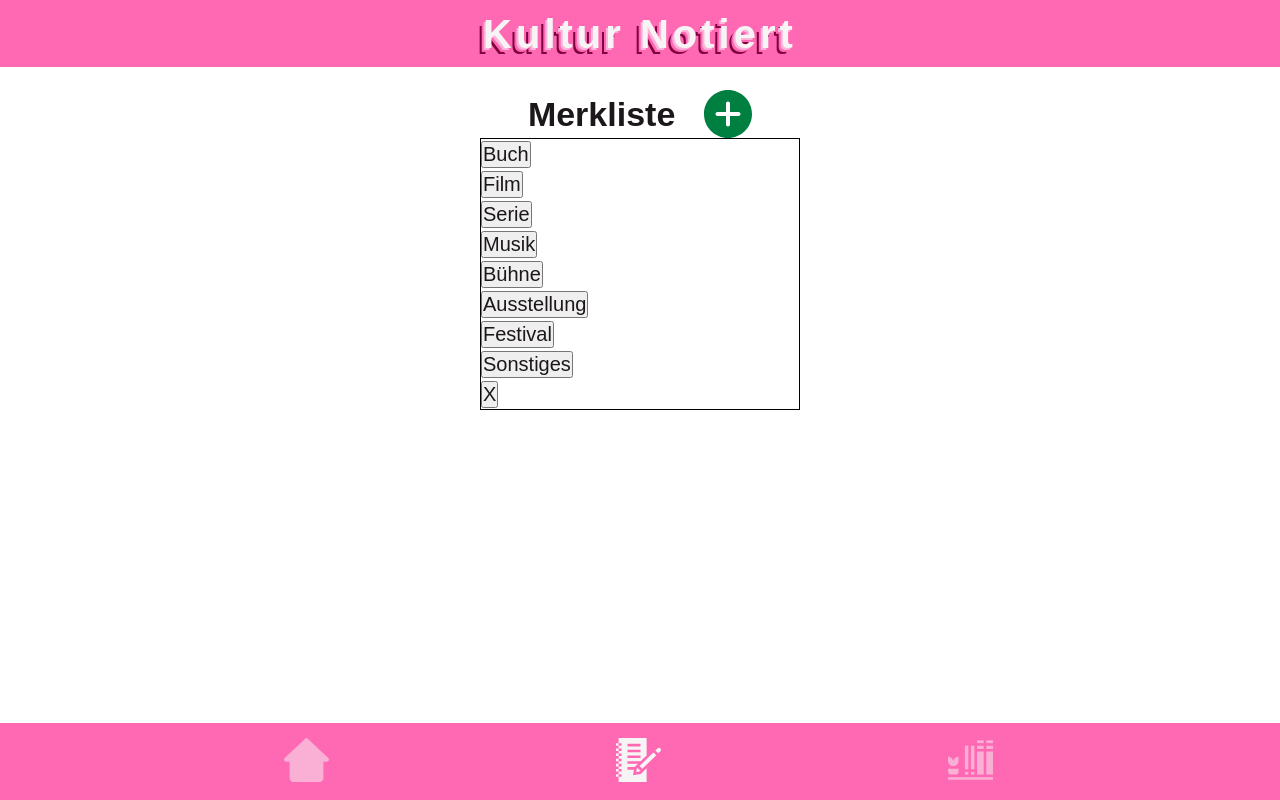
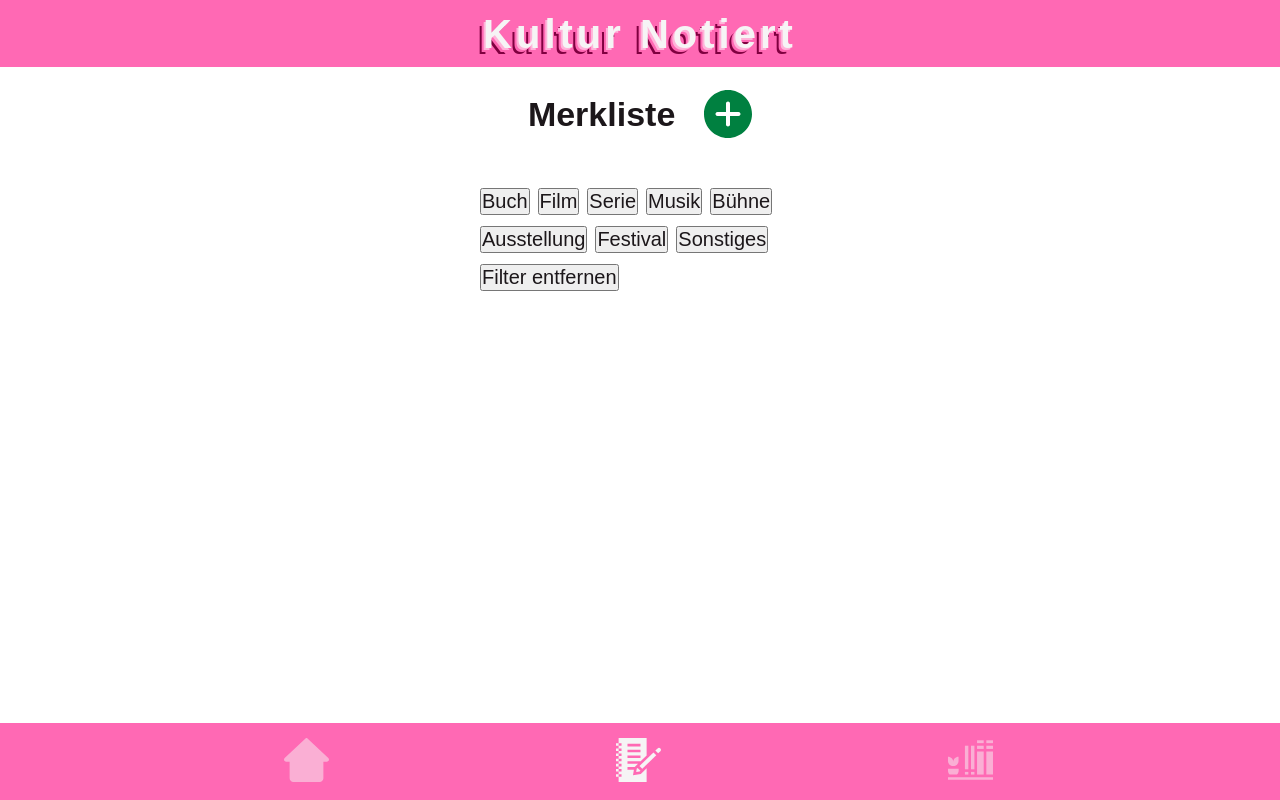
Before and after one commit to felixcanditt/kultur-notiert-vercel, a React (Create React App) app in the folder client/: page /watchlist in a window 1280 px wide. Built offline with nearby package versions, Linux system fonts and the light colour scheme.

Commit message:
spaced filters

```diff
--- a/client/src/components/WatchlistFilters.js
+++ b/client/src/components/WatchlistFilters.js
@@ -9,28 +9,29 @@ export default function WatchlistFilters({ onSetFilter }) {
   return (
     <FilterContainer>
       <FilterBox>
-        <ul>
-          {categories.map((item) => (
-            <li>
-              <button onClick={() => filterList(item.name)}>{item.text}</button>
-            </li>
-          ))}
+        {categories.map((item) => (
           <li>
-            <button onClick={() => filterList('')}>X</button>
+            <button onClick={() => filterList(item.name)}>{item.text}</button>
           </li>
-        </ul>
+        ))}
+        <li>
+          <button onClick={() => filterList('')}>Filter entfernen</button>
+        </li>
       </FilterBox>
     </FilterContainer>
   );
 }
 
 const FilterContainer = styled.div`
+  margin-top: 3rem;
   display: flex;
   justify-content: center;
 `;
 
-const FilterBox = styled.div`
+const FilterBox = styled.ul`
   width: 85vw;
   max-width: 20rem;
-  border: 1px black solid;
+  display: flex;
+  flex-wrap: wrap;
+  gap: 0.5rem;
 `;
```
